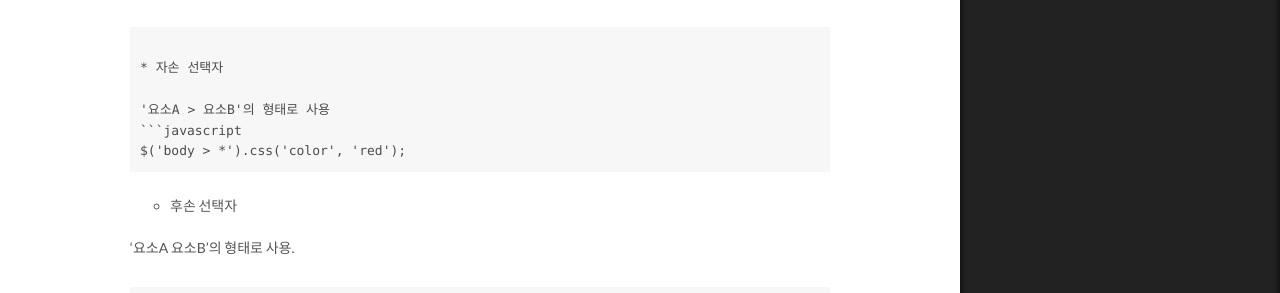
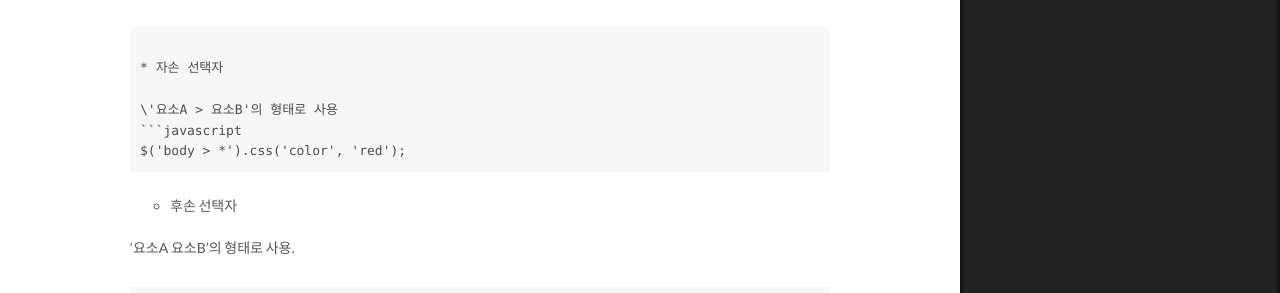
Before and after one commit to skfo9949/skfo9949.github.io, a Jekyll site: the page built from _posts/2017-11-13-selector.md, in a window 1280 px wide and 900 px high, scrolled down 1469 px. Shown: the part 200-493 px from the top of the window. Built offline with Jekyll 4.4.1, drawn with Linux system fonts in a browser that asks for light colours.

Commit message:
18.11.13-14 TIL-수정

````diff
--- a/_posts/2017-11-13-selector.md
+++ b/_posts/2017-11-13-selector.md
@@ -57,7 +57,7 @@ body 구성은 다음과 같다.
 
 * 자손 선택자
 
-'요소A > 요소B'의 형태로 사용
+\'요소A > 요소B'의 형태로 사용
 ```javascript
 $('body > *').css('color', 'red');
 ```
````
